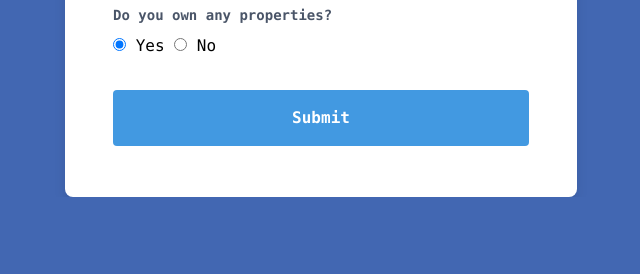
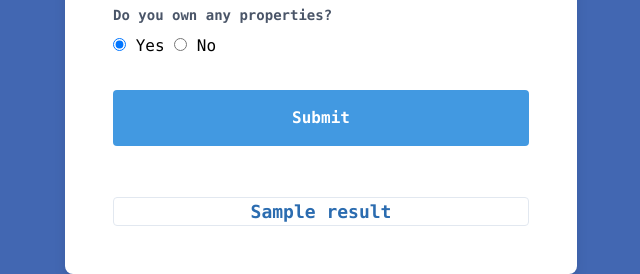
Before and after one commit to elizabethtruong/comp-7980-capstone, a Python web app: template webapp/templates/main.html in a window 1280 px wide. Shown: the part 855-1129 px from the top of the page, without its empty margins (319-959 px from the left). Before the commit the page ends 1052 px from the top, so only its background shows below. Run offline with Jinja, Linux system fonts and the light colour scheme; the template is opened without the code that fills it: most values are stand-ins (such as "Sample title", 1, 10 or a date in 2020).

Commit message:
Update html name attributes and reordered inputs to better match csv

```diff
--- a/webapp/templates/main.html
+++ b/webapp/templates/main.html
@@ -2,7 +2,7 @@
     <head>
         <meta charset="UTF-8">
         <link href="https://unpkg.com/tailwindcss@1.9.6/dist/tailwind.min.css" rel="stylesheet">
-        <link rel="stylesheet" href="../static/main.css" />
+        <link rel="stylesheet" href="{{ url_for('static',filename='main.css') }}" />
         <title>Credit Card Approval Prediction</title>
     </head>
 
@@ -15,7 +15,7 @@
         <hr />
         <br />
 
-        <form id="review-form" action="{{ url_for('main') }}" method="POST">
+        <form id="approval-form" action="{{ url_for('main') }}" method="POST">
           <label class="block text-gray-700 text-sm font-bold mb-2" for="gender">
             Select your gender:
           </label>
@@ -44,7 +44,7 @@
 
         <br />
 
-        <label class="block text-gray-700 text-sm font-bold mb-2" for="gender">
+        <label class="block text-gray-700 text-sm font-bold mb-2" for="employment_status">
             What is your employment status?
           </label>
         <select
@@ -54,16 +54,16 @@
             required
           >
             <option></option>
+            <option value="Government employee">Government employee</option>
+            <option value="Hourly/commission employee">Hourly/commission employee</option>
+            <option value="Pensioner">Pensioner</option>
             <option value="Salaried employee">Salaried employee</option>
-            <option value="Hourly/commission employee">Hourly/commission employee</option>
-            <option value="Government employee">Government employee</option>
             <option value="Student">Student</option>
-            <option value="Pensioner">Pensioner</option>
           </select>
 
           <br />
 
-        <label class="block text-gray-700 text-sm font-bold mb-2" for="total_income">
+        <label class="block text-gray-700 text-sm font-bold mb-2" for="total_worked">
             Enter the total years you have worked:
         </label>
 
@@ -81,11 +81,11 @@
             required
           >
             <option></option>
+            <option value="Bachelor's degree">Bachelor's degree</option>
+            <option value="High school">High school</option>
+            <option value="Master's degree or higher">Master's degree or higher</option>
+            <option value="Some college">Some college</option>
             <option value="Some high school">Some high school</option>
-            <option value="High school">High school</option>
-            <option value="Some college">Some college</option>
-            <option value="Bachelors">Bachelors</option>
-            <option value="Masters or higher">Masters or higher</option>
           </select>
 
           <br />
@@ -100,9 +100,9 @@
             required
           >
             <option></option>
-            <option value="Single">Single</option>
             <option value="Married">Married</option>
             <option value="Separated">Separated</option>
+            <option value="Single">Single</option>
             <option value="Widow">Widow</option>
           </select>
 
@@ -119,14 +119,14 @@
           >
             <option></option>
             <option value="Homeowner">Homeowner</option>
+            <option value="Public housing">Public housing</option>
             <option value="Renting">Renting</option>
-            <option value="Public housing">Public housing</option>
-            <option value="Live with parents">Live with parents</option>
+            <option value="With parents">With parents</option>
           </select>
 
           <br />
 
-        <label class="block text-gray-700 text-sm font-bold mb-2" for="gender">
+        <label class="block text-gray-700 text-sm font-bold mb-2" for="own_car">
             Do you own a car?
           </label>
 
@@ -138,7 +138,7 @@
 
         <br />
 
-        <label class="block text-gray-700 text-sm font-bold mb-2" for="gender">
+        <label class="block text-gray-700 text-sm font-bold mb-2" for="own_realty">
             Do you own any properties?
           </label>
 
@@ -157,11 +157,17 @@
           />
         </form>
 
+        <div class="result mt-12" align="center">
+          <p class="text-blue-700 text-lg font-bold border rounded mt-4">
+            {{ result }}
+          </p>
+        </div>
+
       </div>
     </div>
 
     <script
-      src="../static/main.js"
+      src="{{ url_for('static',filename='main.js') }}"
       type="text/javascript"
     ></script>
   </body>
```
